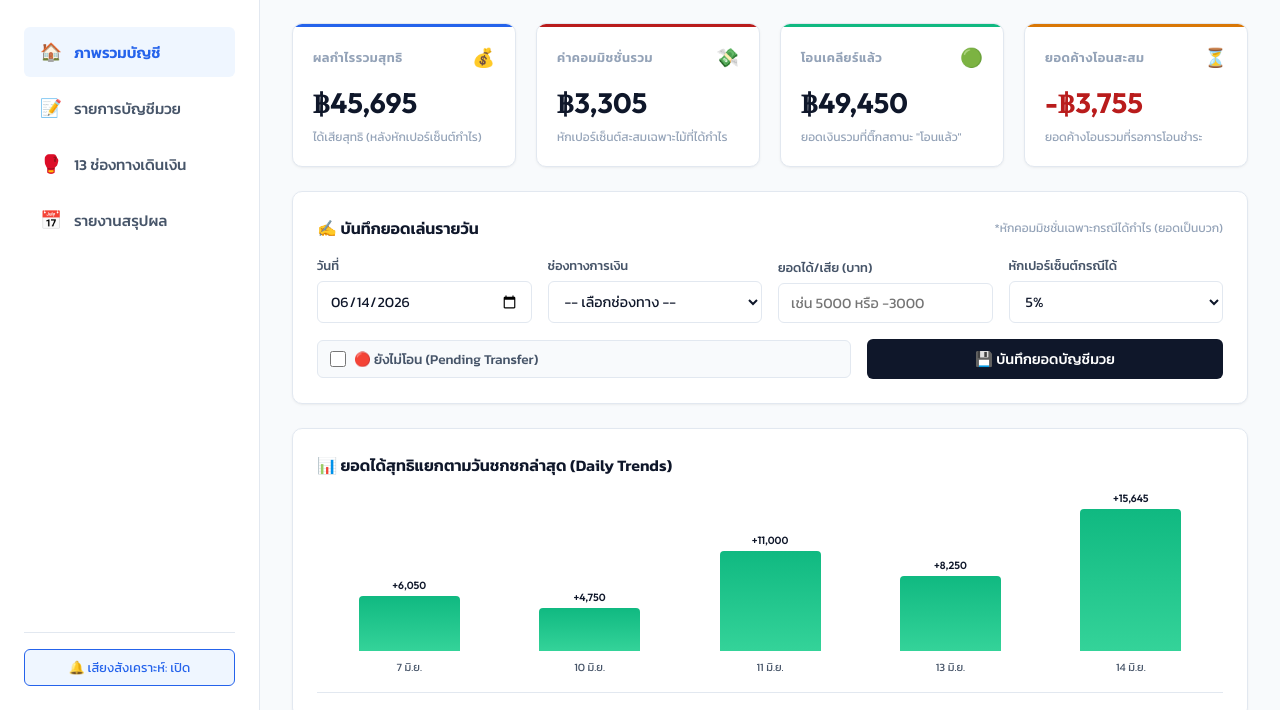
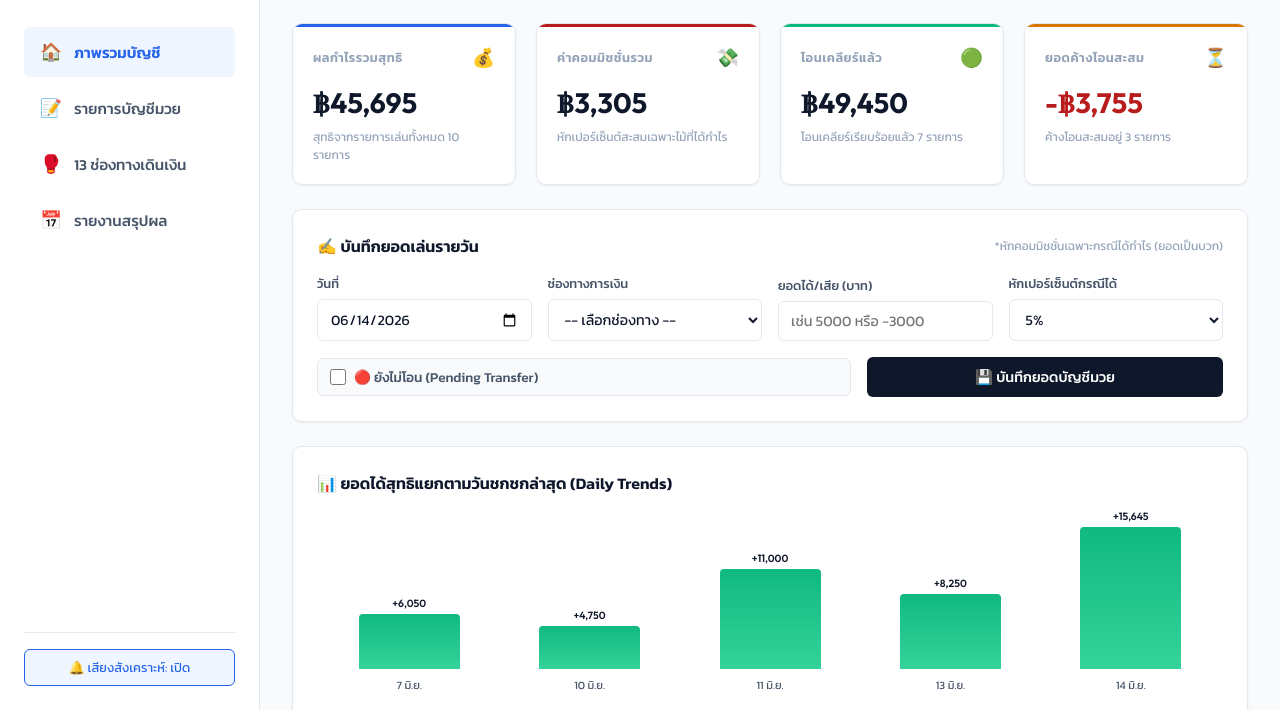
Before and after one commit to adirut2532-alt/boxing-ledger, a plain HTML site: page index.html in a window 1280 px wide. Shown: the part 90-800 px from the top of the page. Drawn offline with Linux system fonts and the light colour scheme.

Commit message:
Display count of settled and pending transactions on dashboard overview

```diff
--- a/index.html
+++ b/index.html
@@ -94,7 +94,7 @@
                 <span class="overview-card-icon">💰</span>
               </div>
               <div class="overview-card-val" id="total-net-balance">฿0</div>
-              <div class="overview-card-desc">ได้เสียสุทธิ (หลังหักเปอร์เซ็นต์กำไร)</div>
+              <div class="overview-card-desc" id="balance-desc">ได้เสียสุทธิ (หลังหักเปอร์เซ็นต์กำไร)</div>
             </div>
 
             <div class="overview-card commission">
@@ -103,7 +103,7 @@
                 <span class="overview-card-icon">💸</span>
               </div>
               <div class="overview-card-val" id="total-comm-deducted">฿0</div>
-              <div class="overview-card-desc">หักเปอร์เซ็นต์สะสมเฉพาะไม้ที่ได้กำไร</div>
+              <div class="overview-card-desc" id="commission-desc">หักเปอร์เซ็นต์สะสมเฉพาะไม้ที่ได้กำไร</div>
             </div>
 
             <div class="overview-card settled">
@@ -112,7 +112,7 @@
                 <span class="overview-card-icon">🟢</span>
               </div>
               <div class="overview-card-val" id="total-settled-balance">฿0</div>
-              <div class="overview-card-desc">ยอดเงินรวมที่ติ๊กสถานะ "โอนแล้ว"</div>
+              <div class="overview-card-desc" id="settled-desc">ยอดเงินรวมที่ติ๊กสถานะ "โอนแล้ว"</div>
             </div>
 
             <div class="overview-card pending">
@@ -121,7 +121,7 @@
                 <span class="overview-card-icon">⏳</span>
               </div>
               <div class="overview-card-val" id="total-pending-balance">฿0</div>
-              <div class="overview-card-desc">ยอดค้างโอนรวมที่รอการโอนชำระ</div>
+              <div class="overview-card-desc" id="pending-desc">ยอดค้างโอนรวมที่รอการโอนชำระ</div>
             </div>
           </div>
 
--- a/script.js
+++ b/script.js
@@ -216,6 +216,8 @@ function calculateBetFinancials() {
   let totalComm = 0;      // Total commission deducted
   let totalSettled = 0;   // Net amount already transferred (IsTransferred = true)
   let totalPending = 0;   // Net amount not yet transferred (IsTransferred = false)
+  let countSettled = 0;   // Number of settled entries
+  let countPending = 0;   // Number of pending entries
 
   ledgerState.transactions.forEach(t => {
     const commission = t.gross > 0 ? t.gross * (t.commPct / 100) : 0;
@@ -224,8 +226,10 @@ function calculateBetFinancials() {
 
     if (t.isTransferred) {
       totalSettled += t.net;
+      countSettled++;
     } else {
       totalPending += t.net;
+      countPending++;
     }
   });
 
@@ -233,7 +237,9 @@ function calculateBetFinancials() {
     totalNet,
     totalComm,
     totalSettled,
-    totalPending
+    totalPending,
+    countSettled,
+    countPending
   };
 }
 
@@ -276,6 +282,12 @@ function renderDashboard() {
   } else {
     pendingEl.style.color = 'var(--primary)';
   }
+
+  // Update dynamic description texts with item counts
+  const totalCount = ledgerState.transactions.length;
+  document.getElementById('balance-desc').innerText = `สุทธิจากรายการเล่นทั้งหมด ${totalCount} รายการ`;
+  document.getElementById('settled-desc').innerText = `โอนเคลียร์เรียบร้อยแล้ว ${stats.countSettled} รายการ`;
+  document.getElementById('pending-desc').innerText = `ค้างโอนสะสมอยู่ ${stats.countPending} รายการ`;
 
   // Render recent 8 active days column bars
   renderDailyChart();
```
